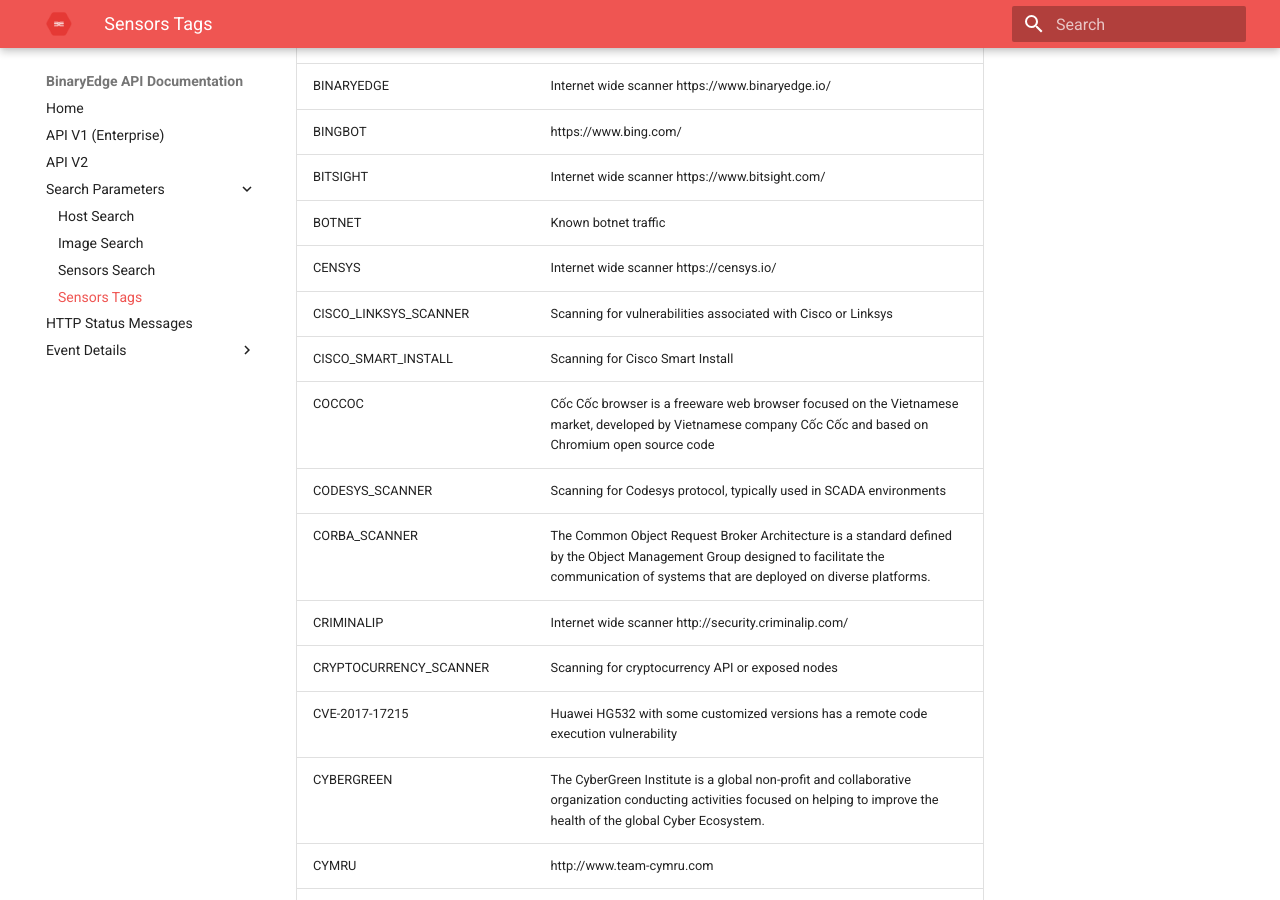
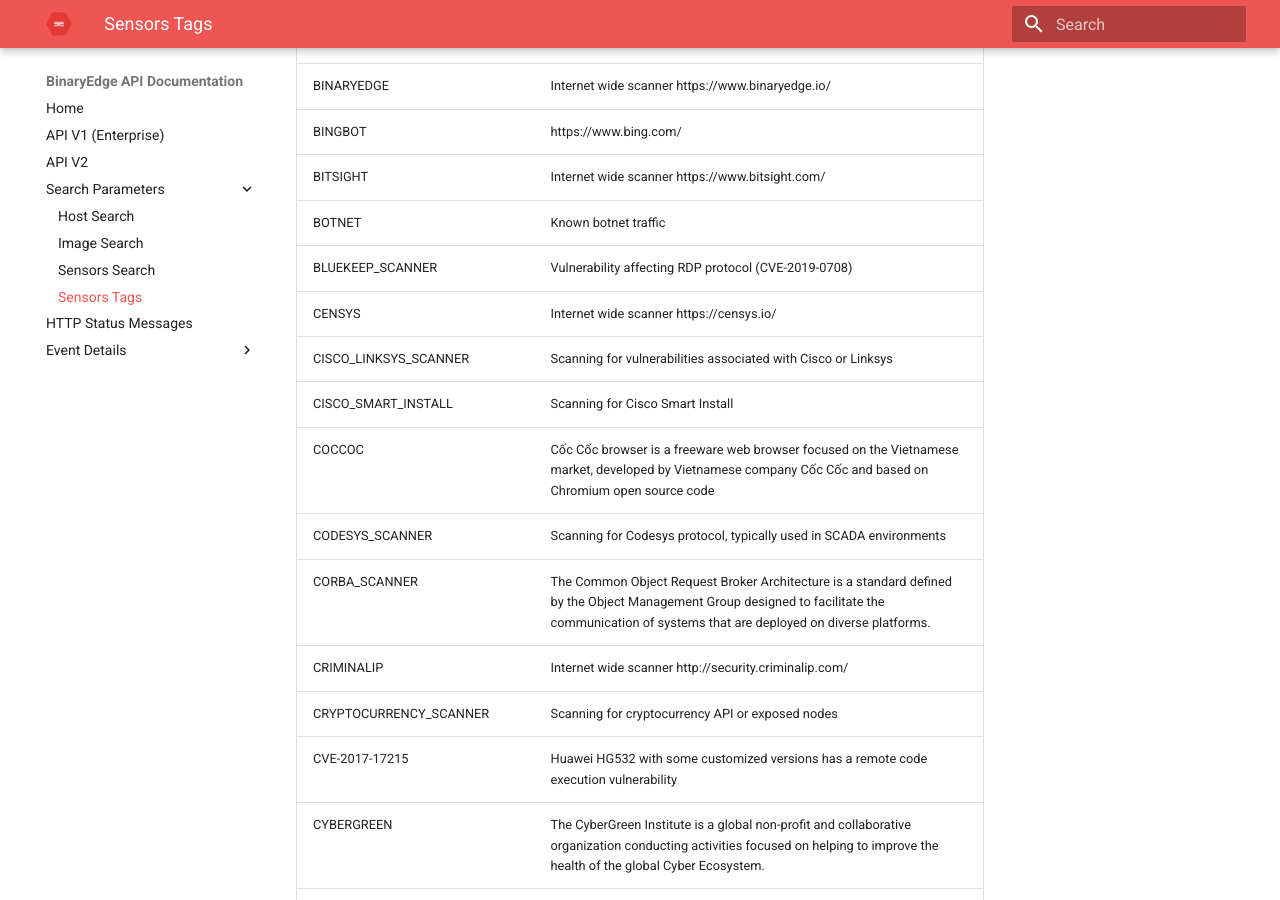
Before and after one commit to igama/docs.binaryedge.io, an MkDocs documentation site: the page built from docs/sensors-tags.md, in a window 1280 px wide and 900 px high, scrolled down 678 px. Built offline with MkDocs 1.6.1 and Material for MkDocs 9.7.7, drawn with Linux system fonts in a browser that asks for light colours.

Commit message:
Update sensors-tags.md

```diff
--- a/docs/sensors-tags.md
+++ b/docs/sensors-tags.md
@@ -16,6 +16,7 @@
  | BINGBOT | https://www.bing.com/ |
  | BITSIGHT | Internet wide scanner https://www.bitsight.com/ |
  | BOTNET | Known botnet traffic |
+ | BLUEKEEP_SCANNER | Vulnerability affecting RDP protocol (CVE-2019-0708) |
  | CENSYS | Internet wide scanner https://censys.io/ |
  | CISCO_LINKSYS_SCANNER | Scanning for vulnerabilities associated with Cisco or Linksys |
  | CISCO_SMART_INSTALL | Scanning for Cisco Smart Install |
```
